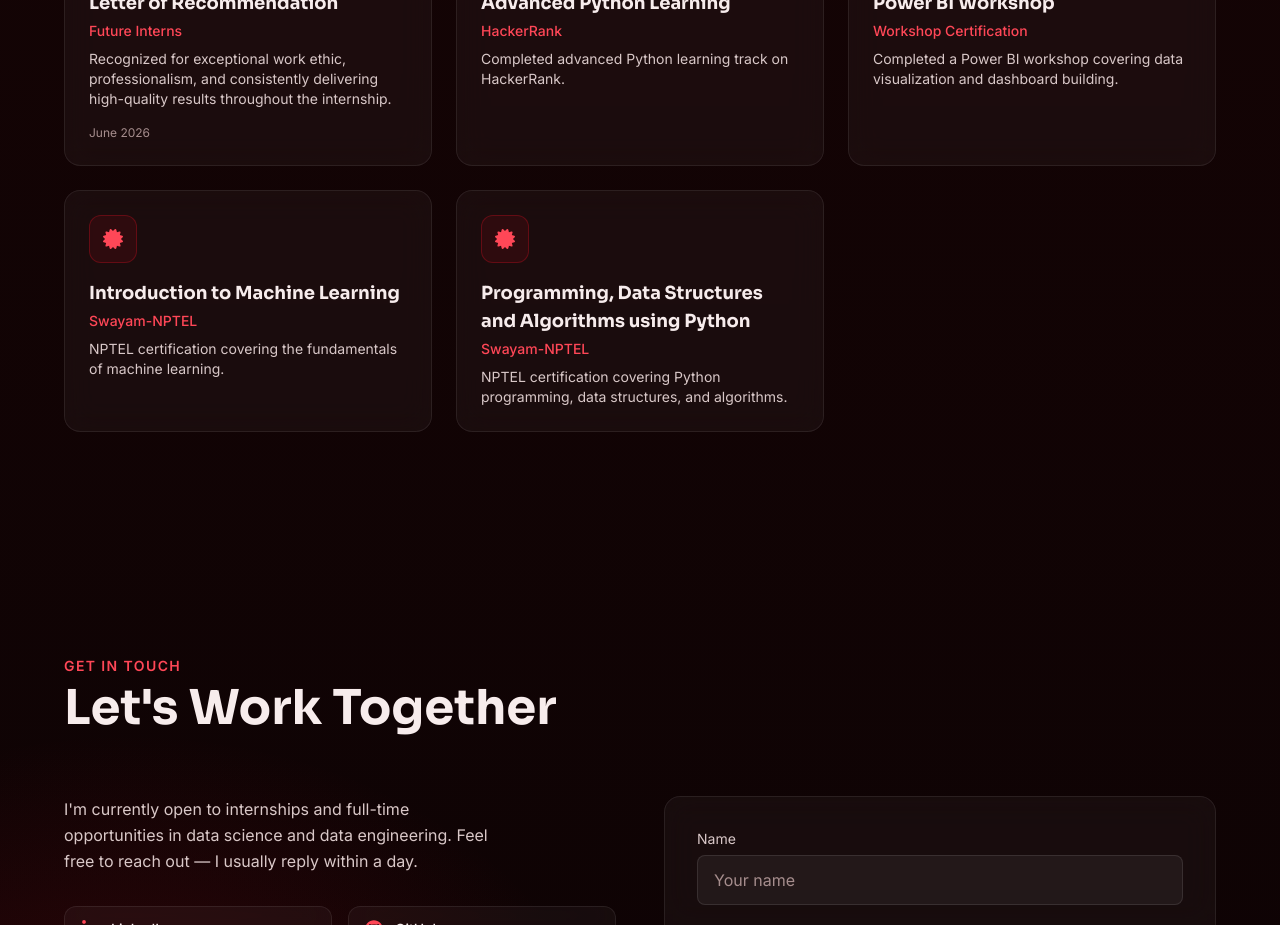
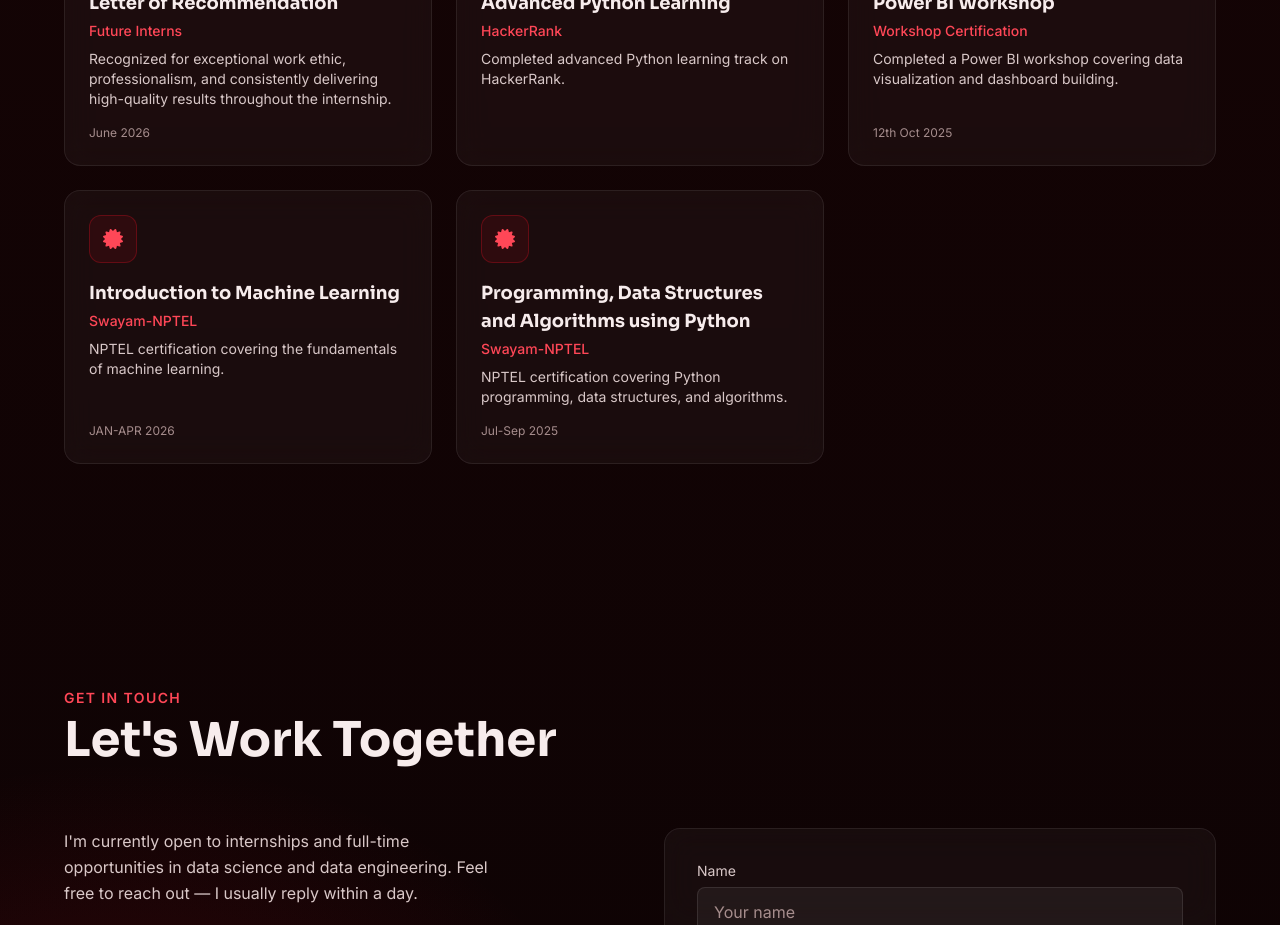
Before and after one commit to karthik-boddupally/karthik-portfolio, a React (Vite) app: page / in a window 1280 px wide. Shown: the part 5360-6285 px from the top of the page. Built offline with nearby package versions, Linux system fonts and the light colour scheme; no server answers.

Commit message:
Update portfolioData.js

```diff
--- a/src/data/portfolioData.js
+++ b/src/data/portfolioData.js
@@ -9,8 +9,8 @@ export const personal = {
   email: "karthikboddupally0@gmail.com",
   phone: "9014478173",
   whatsapp: "https://wa.me/919014478173",
-  linkedin: "#", // TODO: add real LinkedIn URL
-  github: "#", // TODO: add real GitHub URL
+  linkedin: "https://www.linkedin.com/in/karthik-boddupally-824b70290/", // TODO: add real LinkedIn URL
+  github: "https://github.com/karthik-boddupally", // TODO: add real GitHub URL
   resumeFile: "/Karthik_DS_Resume.pdf",
   cgpa: "9.14",
 };
@@ -114,7 +114,7 @@ export const projects = [
       "Training a Bidirectional LSTM on custom webcam gesture sequences and achieving reliable live tracking with MediaPipe under varying lighting and hand positions.",
     learnings:
       "Gained practical experience combining computer vision (MediaPipe, OpenCV) with sequence models (LSTM) and shipping it as a usable full-stack application.",
-    github: "#", // TODO: add real GitHub repo link
+    github: "https://github.com/karthik-boddupally/sign-language-translator", // TODO: add real GitHub repo link
     demo: "#",
   },
   {
@@ -135,7 +135,7 @@ export const projects = [
       "Engineering meaningful time-series features (momentum, moving averages) from raw price data to improve prediction accuracy.",
     learnings:
       "Deepened understanding of feature engineering for time-series data and how to evaluate forecasting models using RMSE.",
-    github: "#", // TODO: add real GitHub repo link
+    github: "https://github.com/karthik-boddupally/Bitcoin_Price_Prediction", // TODO: add real GitHub repo link
     demo: "#",
   },
 ];
@@ -147,35 +147,35 @@ export const achievements = [
     description:
       "Recognized for exceptional work ethic, professionalism, and consistently delivering high-quality results throughout the internship.",
     date: "June 2026",
-    link: "#",
+    link: "https://drive.google.com/file/d/18dRlw94rf1PsTPqI8bI-m2jXk5SxX_3w/view?usp=sharing",
   },
   {
     title: "Advanced Python Learning",
     org: "HackerRank",
     description: "Completed advanced Python learning track on HackerRank.",
     date: "",
-    link: "#",
+    link: "https://www.hackerrank.com/profile/karthikboddupal3",
   },
   {
     title: "Power BI Workshop",
     org: "Workshop Certification",
     description: "Completed a Power BI workshop covering data visualization and dashboard building.",
-    date: "",
-    link: "#",
+    date: "12th Oct 2025",
+    link: "https://drive.google.com/file/d/1XCKXCIHYQyMEQkB0WGrmlBh3ZOYEdEpV/view?usp=sharing",
   },
   {
     title: "Introduction to Machine Learning",
     org: "Swayam-NPTEL",
     description: "NPTEL certification covering the fundamentals of machine learning.",
-    date: "",
-    link: "#",
+    date: "JAN-APR 2026",
+    link: "https://drive.google.com/file/d/1Inle6EGLF5BCetobAKFS2vG6T6kAsOli/view?usp=sharing",
   },
   {
     title: "Programming, Data Structures and Algorithms using Python",
     org: "Swayam-NPTEL",
     description: "NPTEL certification covering Python programming, data structures, and algorithms.",
-    date: "",
-    link: "#",
+    date: "Jul-Sep 2025",
+    link: "https://drive.google.com/file/d/1-YciWR0dgShtivi_2f-wosGu4an4bvi4/view?usp=sharing",
   },
 ];
 
```
